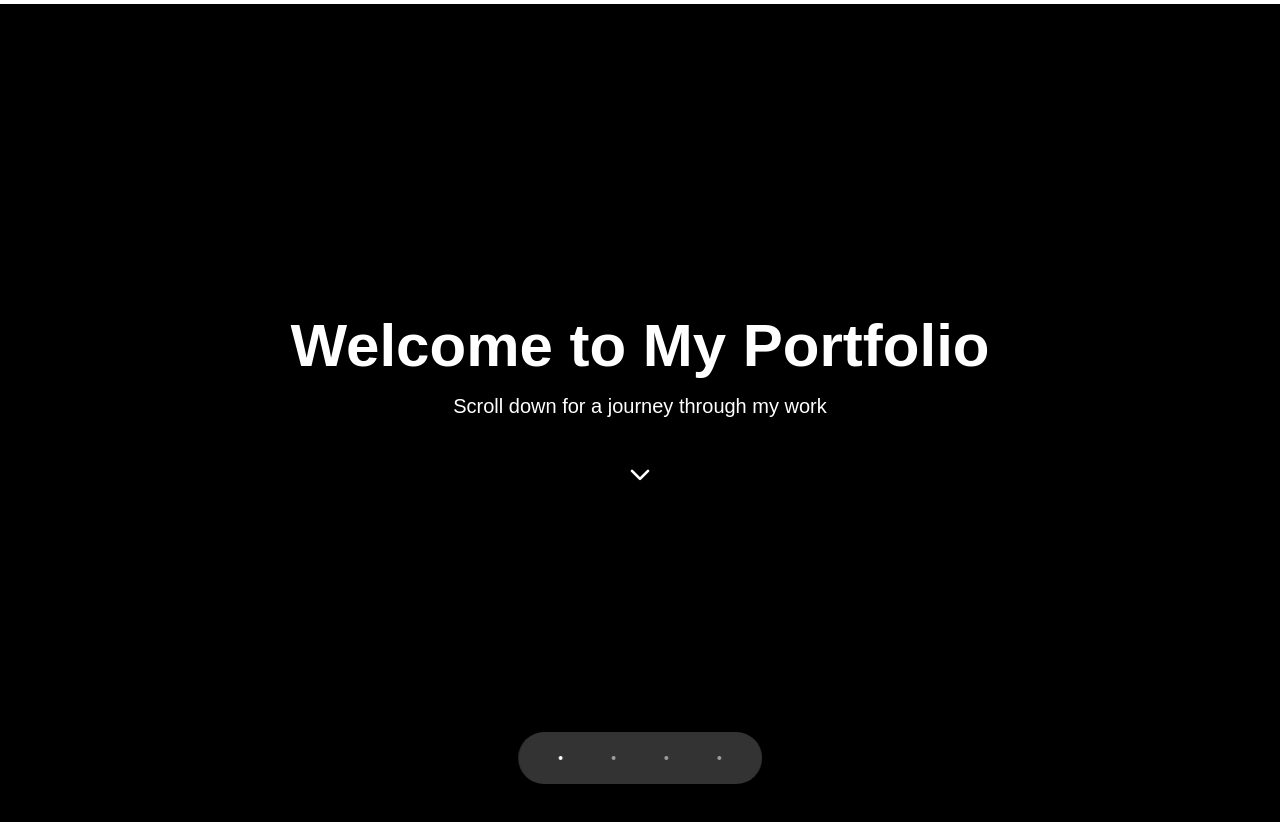
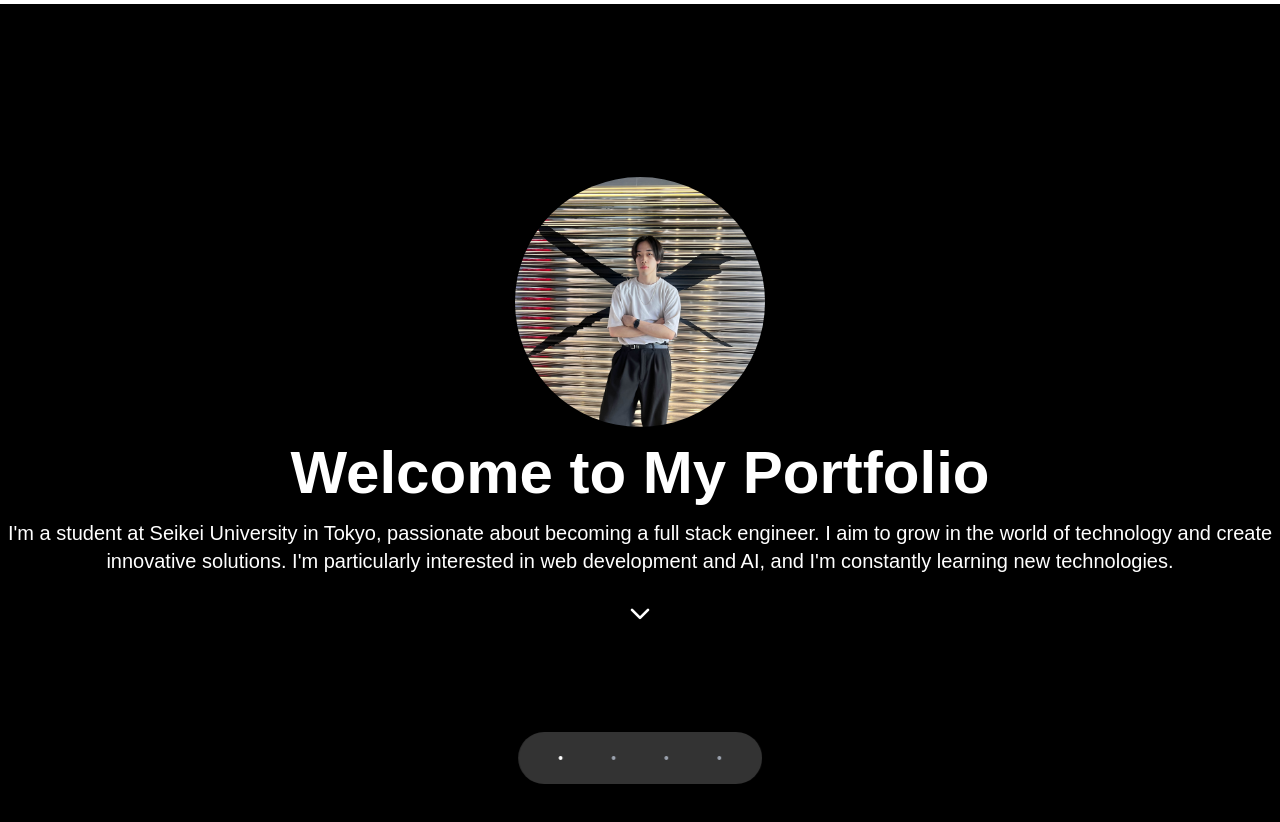
Before and after one commit to kkaiki/portfolio, a Next.js app: page / in a window 1280 px wide. Shown: the top 822 px of the page. Built offline with nearby package versions, Linux system fonts and the light colour scheme.

Commit message:
feat: implement of profile section

```diff
--- a/app/page.tsx
+++ b/app/page.tsx
@@ -140,8 +140,15 @@ export default function DynamicScrollPortfolio() {
       <div className="relative">
         <AnimatedSection>
           <div className="text-center">
+            <Image
+              src="/profile.jpg"
+              alt="Profile Picture"
+              className="rounded-full mx-auto mb-4"
+              width={250}
+              height={250}
+            />
             <h1 className="text-6xl font-bold mb-4">Welcome to My Portfolio</h1>
-            <p className="text-xl mb-8">Scroll down for a journey through my work</p>
+            <p className="text-xl mb-4">I&apos;m a student at Seikei University in Tokyo, passionate about becoming a full stack engineer. I aim to grow in the world of technology and create innovative solutions. I&apos;m particularly interested in web development and AI, and I&apos;m constantly learning new technologies.</p>
             <motion.div
               animate={{ y: [0, 10, 0] }}
               transition={{ repeat: Infinity, duration: 1.5 }}
```
